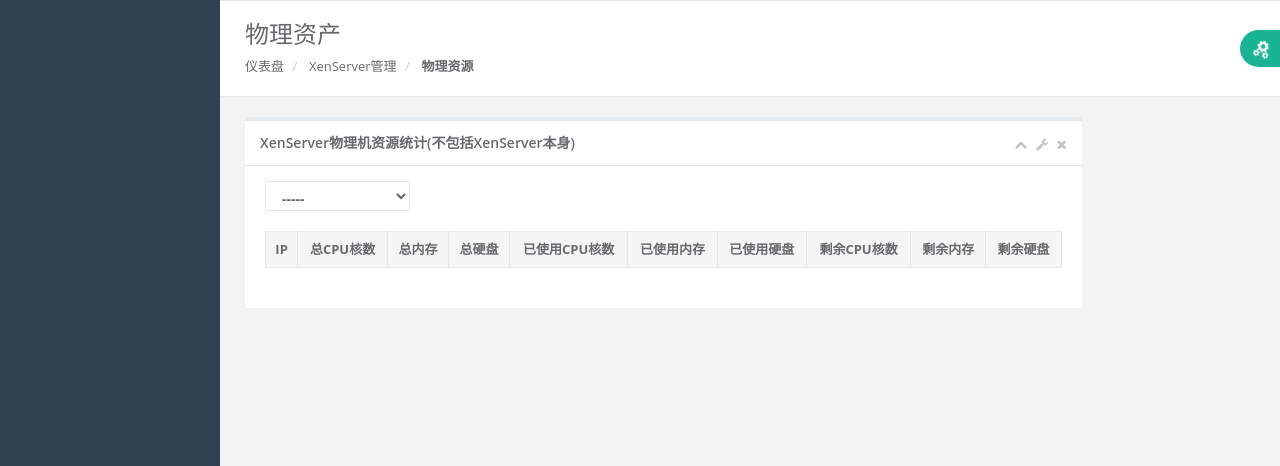
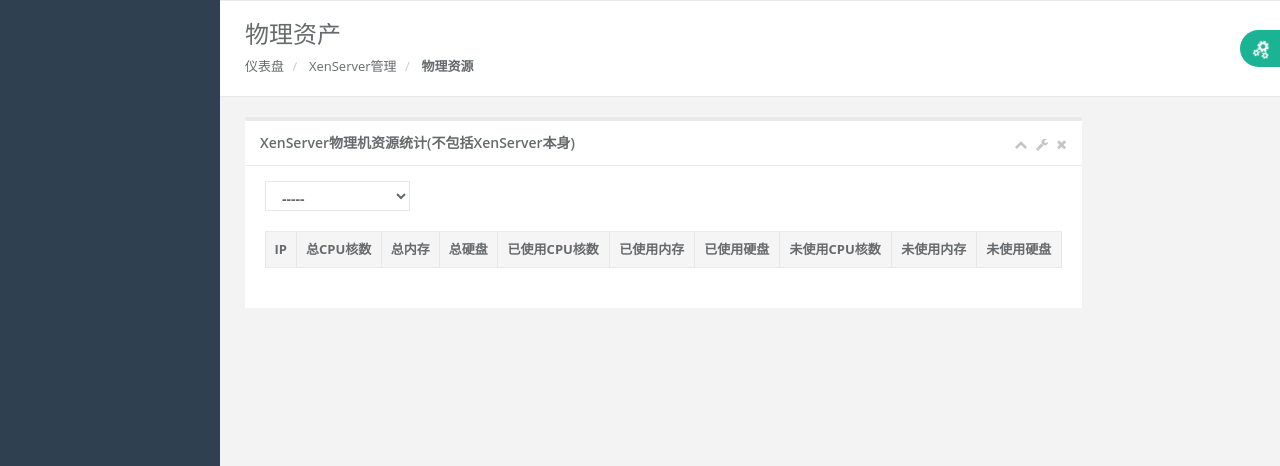
Before and after one commit to RoyceShen1/jumpserver, a Django app: page /jasset/xenserver/list/ in a window 1280 px wide. Shown: the part 60-526 px from the top of the page. Run offline with Django 3.2, Linux system fonts and the light colour scheme; a user stored in the database is signed in; data comes from the database, SQL or seed files in the repository; data that the repository does not hold is empty; parts of the project's set-up code (start-up, migrations or seed data) failed here and were passed over; some libraries are stand-ins or nearby versions.

Commit message:
modify the column name

```diff
--- a/templates/jasset/xenserver_list.html
+++ b/templates/jasset/xenserver_list.html
@@ -30,7 +30,7 @@
                                 <option value="1">总CPU核数</option>
                                 <option value="2">已使用CPU核数</option>
                                 <option value="3">未使用CPU核数</option>
-                                <option value="4">内存总数</option>
+                                <option value="4">总内存</option>
                                 <option value="5">已使用内存</option>
                                 <option value="6">未使用内存</option>
                                 <option value="7">总硬盘</option>
@@ -50,9 +50,9 @@
                                     <th class="text-center">已使用CPU核数</th>
                                     <th class="text-center">已使用内存</th>
                                     <th class="text-center">已使用硬盘</th>
-                                    <th class="text-center">剩余CPU核数</th>
-                                    <th class="text-center">剩余内存</th>
-                                    <th class="text-center">剩余硬盘</th>
+                                    <th class="text-center">未使用CPU核数</th>
+                                    <th class="text-center">未使用内存</th>
+                                    <th class="text-center">未使用硬盘</th>
                                 </tr>
                             </thead>
                             <tbody id="table-content">
```
